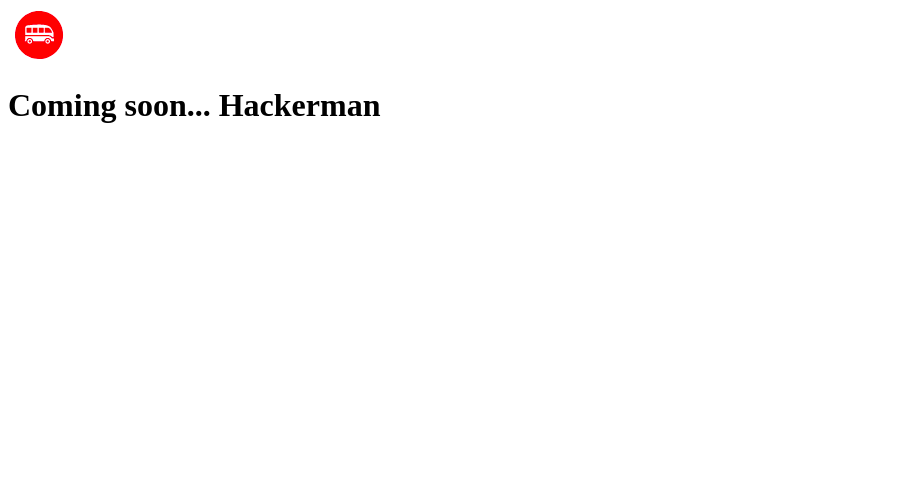
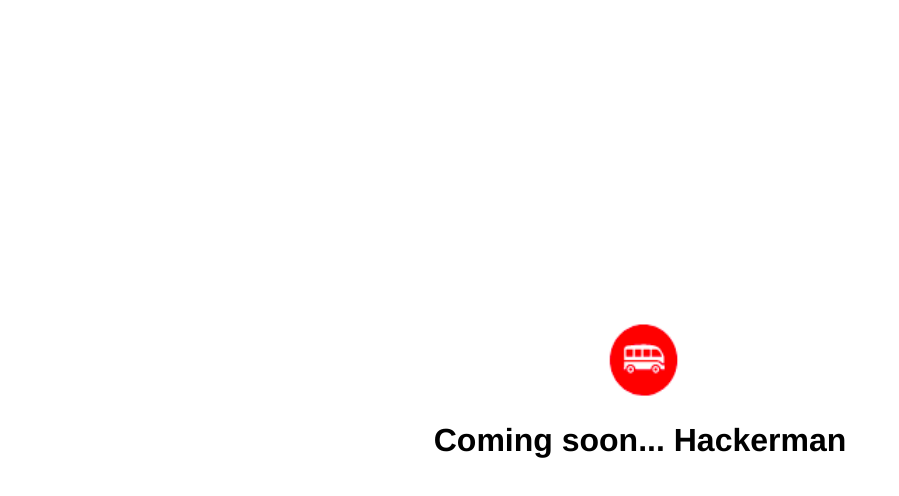
Before and after one commit to SebiBasti/SebiBasti.github.io, a plain HTML site: page index.html in a window 1280 px wide. Shown: the whole page, without its empty margins (0-899 px from the left). Drawn offline with Linux system fonts and the light colour scheme.

Commit message:
Centered image and tagline

```diff
--- a/index.html
+++ b/index.html
@@ -1,10 +1,13 @@
 <!DOCTYPE html>
 <html>
 <head>
+	<link rel="stylesheet" type="text/css" href="style.css">
 	<title></title>
 </head>
 <body>
-	<img src="picture1.png">
-	<h1>Coming soon... Hackerman</h1>
+	<div id="container">
+		<img id="logo" src="picture1.png">
+		<h1>Coming soon... Hackerman</h1>
+	</div>
 </body>
 </html>
--- /dev/null
+++ b/style.css
@@ -0,0 +1,17 @@
+body {
+	margin: 0;
+	font-family: Helvetica;
+}
+
+#logo {
+	height: 80px;
+	width: 80px;
+}
+
+#container {
+	display: flex;
+	align-items: center;
+	justify-content: center;
+	height: 100vh;
+	flex-direction: column;
+}
```
